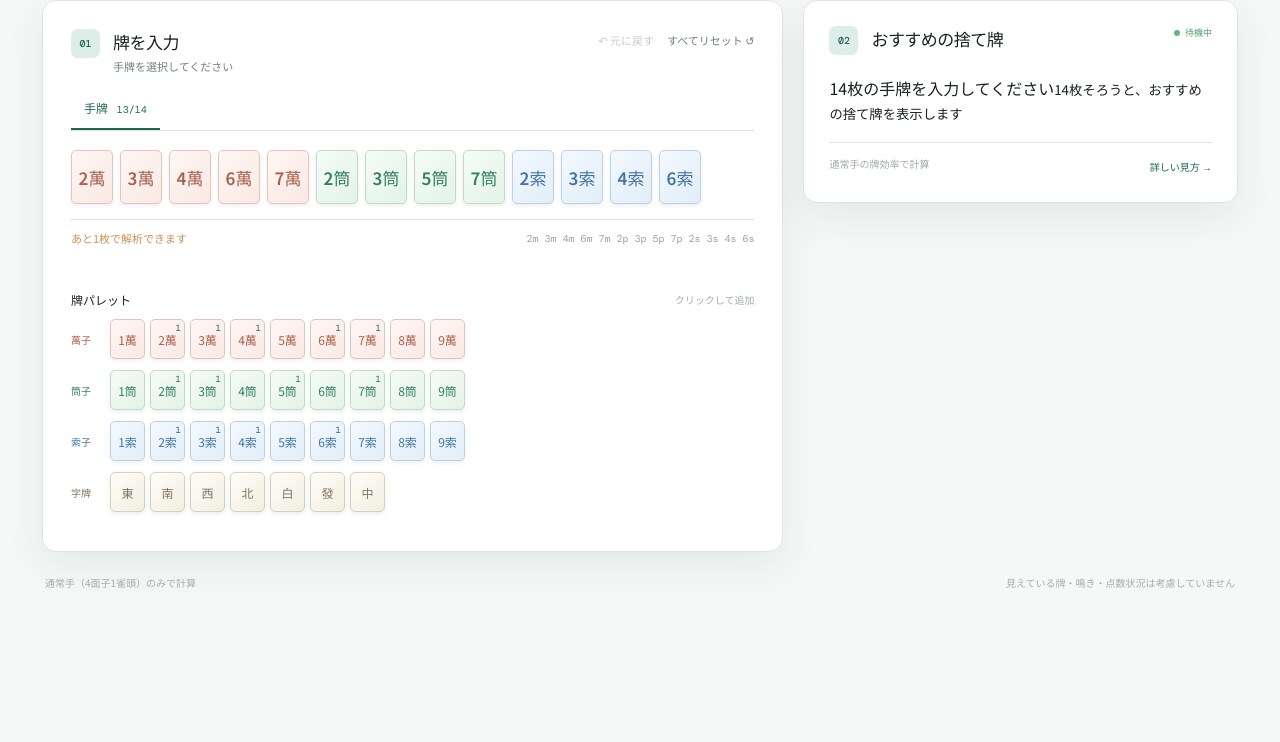
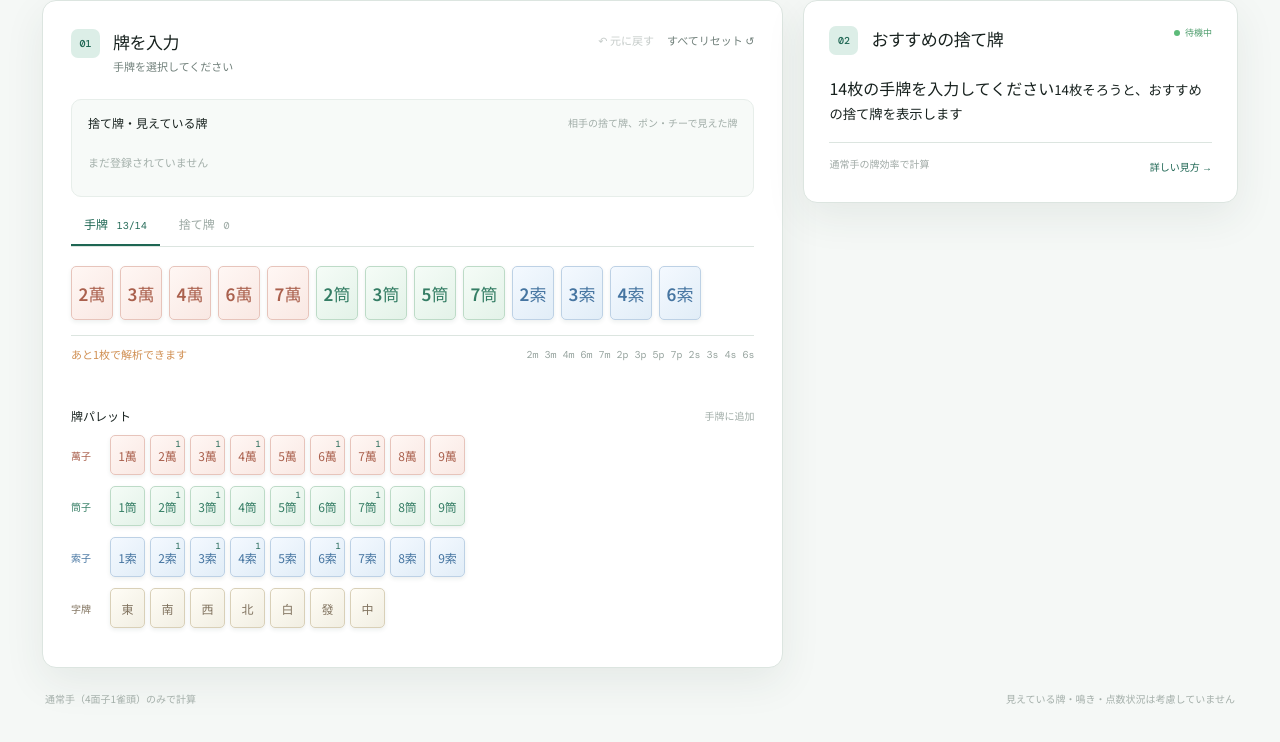
Before and after one commit to sheet00/jantama-tool, a React (Vite) app in the folder src/: page / in a window 1280 px wide. Shown: the top 742 px of the page. Built offline with nearby package versions, Linux system fonts and the light colour scheme.

Commit message:
捨て牌入力と見えている牌の考慮を追加

```diff
--- a/src/src/App.tsx
+++ b/src/src/App.tsx
@@ -4,19 +4,25 @@ import { AnalysisResults } from './components/AnalysisResults'
 import { HandEditor } from './components/HandEditor'
 import { INITIAL_HAND, toTileCounts, type Tile } from './domain/tiles'
 import { analyzeDiscards } from './engine/mahjong'
+import type { Destination } from './components/TilePalette'
+
+type Snapshot = { hand: string[]; visible: string[] }
 
 function App() {
   const [hand, setHand] = useState(INITIAL_HAND)
-  const [history, setHistory] = useState<string[][]>([])
-  const counts = useMemo(() => hand.reduce<Record<string, number>>((all, id) => ({ ...all, [id]: (all[id] ?? 0) + 1 }), {}), [hand])
-  const analysis = useMemo(() => analyzeDiscards(toTileCounts(hand)), [hand])
+  const [visible, setVisible] = useState<string[]>([])
+  const [destination, setDestination] = useState<Destination>('hand')
+  const [history, setHistory] = useState<Snapshot[]>([])
+  const counts = useMemo(() => [...hand, ...visible].reduce<Record<string, number>>((all, id) => ({ ...all, [id]: (all[id] ?? 0) + 1 }), {}), [hand, visible])
+  const analysis = useMemo(() => analyzeDiscards(toTileCounts(hand), toTileCounts(visible)), [hand, visible])
 
-  const saveHistory = () => setHistory((current) => [...current.slice(-9), [...hand]])
+  const saveHistory = () => setHistory((current) => [...current.slice(-9), { hand: [...hand], visible: [...visible] }])
 
   const addTile = (tile: Tile) => {
-    if (hand.length >= 14 || (counts[tile.id] ?? 0) >= 4) return
+    if ((destination === 'hand' && hand.length >= 14) || (counts[tile.id] ?? 0) >= 4) return
     saveHistory()
-    setHand((current) => [...current, tile.id])
+    if (destination === 'hand') setHand((current) => [...current, tile.id])
+    else setVisible((current) => [...current, tile.id])
   }
 
   const removeTile = (id: string) => {
@@ -27,21 +33,31 @@ function App() {
     })
   }
 
+  const removeVisibleTile = (id: string) => {
+    saveHistory()
+    setVisible((current) => {
+      const index = current.indexOf(id)
+      return index === -1 ? current : [...current.slice(0, index), ...current.slice(index + 1)]
+    })
+  }
+
   const undo = () => {
     const previous = history.at(-1)
     if (!previous) return
     setHistory((current) => current.slice(0, -1))
-    setHand(previous)
+    setHand(previous.hand)
+    setVisible(previous.visible)
   }
 
   const reset = () => {
     setHand([])
+    setVisible([])
     setHistory([])
   }
 
   return <main className="app-shell">
     <div className="workspace">
-      <HandEditor hand={hand} counts={counts} historyLength={history.length} onAdd={addTile} onRemove={removeTile} onUndo={undo} onReset={reset} />
+      <HandEditor hand={hand} visible={visible} counts={counts} destination={destination} historyLength={history.length} onAdd={addTile} onRemove={removeTile} onRemoveVisible={removeVisibleTile} onDestinationChange={setDestination} onUndo={undo} onReset={reset} />
       <aside className="right-column"><AnalysisResults handLength={hand.length} analysis={analysis} /></aside>
     </div>
     <footer><span>通常手（4面子1雀頭）のみで計算</span><span>見えている牌・鳴き・点数状況は考慮していません</span></footer>
--- a/src/src/components/HandEditor.tsx
+++ b/src/src/components/HandEditor.tsx
@@ -1,27 +1,32 @@
 import type { Tile } from '../domain/tiles'
 import { TILES, tileById } from '../domain/tiles'
-import { TilePalette } from './TilePalette'
+import { TilePalette, type Destination } from './TilePalette'
 
 type Props = {
   hand: string[]
+  visible: string[]
   counts: Record<string, number>
+  destination: Destination
   historyLength: number
   onAdd: (tile: Tile) => void
   onRemove: (id: string) => void
+  onRemoveVisible: (id: string) => void
+  onDestinationChange: (destination: Destination) => void
   onUndo: () => void
   onReset: () => void
 }
 
-export function HandEditor({ hand, counts, historyLength, onAdd, onRemove, onUndo, onReset }: Props) {
+export function HandEditor({ hand, visible, counts, destination, historyLength, onAdd, onRemove, onRemoveVisible, onDestinationChange, onUndo, onReset }: Props) {
   const drawnTile = hand.length === 14 ? hand[hand.length - 1] : undefined
   const sortedHand = hand.slice(0, drawnTile ? -1 : undefined).sort((a, b) => TILES.findIndex((tile) => tile.id === a) - TILES.findIndex((tile) => tile.id === b))
   const displayHand = drawnTile ? [...sortedHand, drawnTile] : sortedHand
 
   return <section className="panel input-panel">
     <div className="panel-heading"><div><span className="step">01</span><div><h2>牌を入力</h2><p>手牌を選択してください</p></div></div><div className="heading-actions"><button className="text-button" onClick={onUndo} disabled={!historyLength}>↶ 元に戻す</button><button className="text-button" onClick={onReset}>すべてリセット ↺</button></div></div>
-    <div className="destination-tabs"><button className="active">手牌 <b>{hand.length}/14</b></button></div>
+    <div className="visible-editor"><div className="subheading"><span>捨て牌・見えている牌</span><small>相手の捨て牌、ポン・チーで見えた牌</small></div><div className="tile-row visible-row">{visible.length ? visible.map((id, index) => <button key={`${id}-${index}`} className={`tile tile-small suit-${tileById(id).suit}`} onClick={() => onRemoveVisible(id)} aria-label={`${tileById(id).label}を捨て牌から削除`}>{tileById(id).label}</button>) : <span className="empty-state">まだ登録されていません</span>}</div></div>
+    <div className="destination-tabs"><button className={destination === 'hand' ? 'active' : ''} onClick={() => onDestinationChange('hand')}>手牌 <b>{hand.length}/14</b></button><button className={destination === 'visible' ? 'active' : ''} onClick={() => onDestinationChange('visible')}>捨て牌 <b>{visible.length}</b></button></div>
     <div className="tile-row hand-row" aria-label="現在の手牌">{displayHand.length ? <>{sortedHand.map((id, index) => <button key={`${id}-${index}`} className={`tile tile-large suit-${tileById(id).suit}`} onClick={() => onRemove(id)} aria-label={`${tileById(id).label}を手牌から削除`}>{tileById(id).label}</button>)}{drawnTile && <><span className="drawn-separator" aria-hidden="true" /><button className={`tile tile-large drawn-tile suit-${tileById(drawnTile).suit}`} onClick={() => onRemove(drawnTile)} aria-label={`${tileById(drawnTile).label}（自摸牌）を手牌から削除`}>{tileById(drawnTile).label}<small>自摸</small></button></>}</> : <span className="empty-state">牌パレットから牌を追加</span>}</div>
     <div className="input-meta"><span className={hand.length === 14 ? 'valid' : ''}>{hand.length === 14 ? '✓ 解析準備完了' : `あと${14 - hand.length}枚で解析できます`}</span><code>{displayHand.map((id) => tileById(id).short).join(' ') || '—'}</code></div>
-    <TilePalette handLength={hand.length} counts={counts} onAdd={onAdd} />
+    <TilePalette handLength={hand.length} counts={counts} destination={destination} onAdd={onAdd} />
   </section>
 }
--- a/src/src/components/TilePalette.tsx
+++ b/src/src/components/TilePalette.tsx
@@ -1,19 +1,22 @@
 import { TILES, type Suit, type Tile } from '../domain/tiles'
+
+export type Destination = 'hand' | 'visible'
 
 type Props = {
   handLength: number
   counts: Record<string, number>
+  destination: Destination
   onAdd: (tile: Tile) => void
 }
 
 const suitName: Record<Suit, string> = { m: '萬子', p: '筒子', s: '索子', z: '字牌' }
 
-export function TilePalette({ handLength, counts, onAdd }: Props) {
+export function TilePalette({ handLength, counts, destination, onAdd }: Props) {
   return <div className="palette">
-    <div className="subheading"><span>牌パレット</span><small>{handLength >= 14 ? '手牌は14枚です' : 'クリックして追加'}</small></div>
+    <div className="subheading"><span>牌パレット</span><small>{destination === 'hand' && handLength >= 14 ? '手牌は14枚です' : `${destination === 'hand' ? '手牌' : '捨て牌'}に追加`}</small></div>
     {(['m', 'p', 's', 'z'] as Suit[]).map((suit) => <div className="palette-row" key={suit}>
       <span className={`suit-label suit-${suit}`}>{suitName[suit]}</span>
-      <div>{TILES.filter((tile) => tile.suit === suit).map((tile) => <button key={tile.id} className={`tile tile-palette suit-${tile.suit}`} onClick={() => onAdd(tile)} disabled={(counts[tile.id] ?? 0) >= 4 || handLength >= 14} aria-label={`${tile.label}を手牌に追加`}>
+      <div>{TILES.filter((tile) => tile.suit === suit).map((tile) => <button key={tile.id} className={`tile tile-palette suit-${tile.suit}`} onClick={() => onAdd(tile)} disabled={(counts[tile.id] ?? 0) >= 4 || (destination === 'hand' && handLength >= 14)} aria-label={`${tile.label}を${destination === 'hand' ? '手牌' : '捨て牌'}に追加`}>
         {tile.label}<i>{counts[tile.id] ? counts[tile.id] : ''}</i>
       </button>)}</div>
     </div>)}
--- a/src/src/engine/mahjong.ts
+++ b/src/src/engine/mahjong.ts
@@ -73,7 +73,7 @@ export function standardShanten(input: Counts): number {
   return best
 }
 
-export function analyzeDiscards(hand: Counts): DiscardAnalysis[] {
+export function analyzeDiscards(hand: Counts, visible: Counts = Array(34).fill(0)): DiscardAnalysis[] {
   if (hand.reduce((total, count) => total + count, 0) !== 14) return []
   const results: DiscardAnalysis[] = []
 
@@ -85,13 +85,13 @@ export function analyzeDiscards(hand: Counts): DiscardAnalysis[] {
     const effectiveTiles: number[] = []
 
     for (let draw = 0; draw < 34; draw += 1) {
-      if (afterDiscard[draw] >= 4) continue
+      if (4 - afterDiscard[draw] - visible[draw] <= 0) continue
       const afterDraw = [...afterDiscard]
       afterDraw[draw] += 1
       if (standardShanten(afterDraw) < shanten) effectiveTiles.push(draw)
     }
 
-    const effectiveTileCount = effectiveTiles.reduce((total, tile) => total + 4 - afterDiscard[tile], 0)
+    const effectiveTileCount = effectiveTiles.reduce((total, tile) => total + 4 - afterDiscard[tile] - visible[tile], 0)
     results.push({ discard, shanten, effectiveTiles, effectiveTileCount })
   }
 
```
Also changed, not shown: src/src/App.css.
